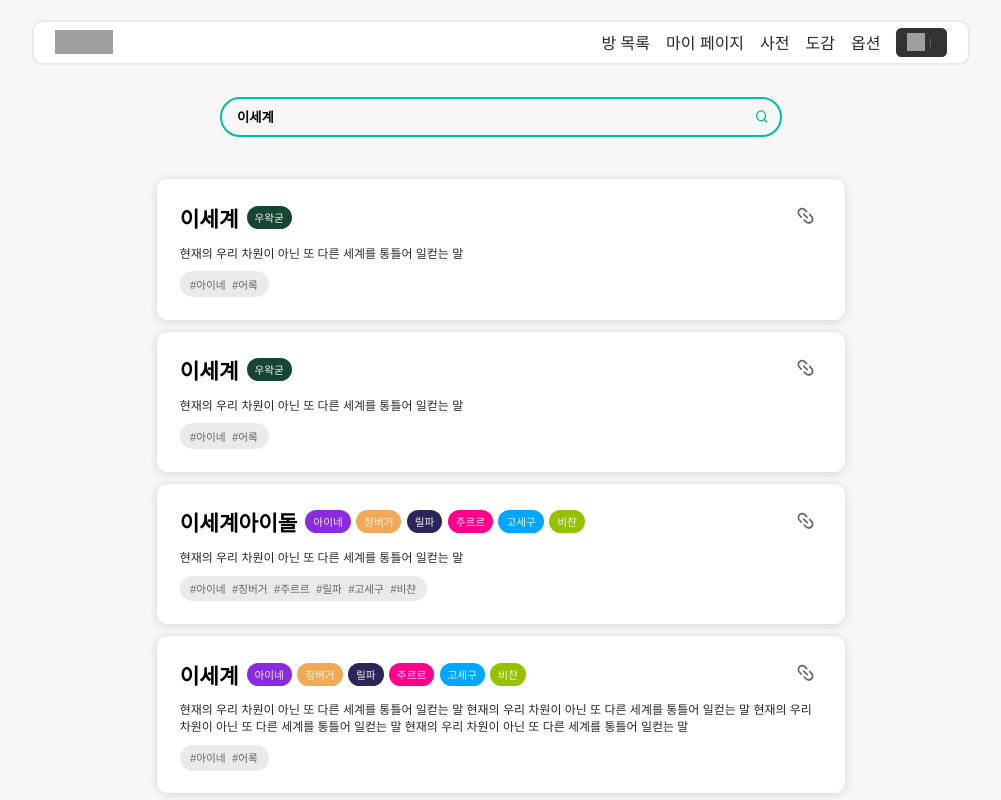
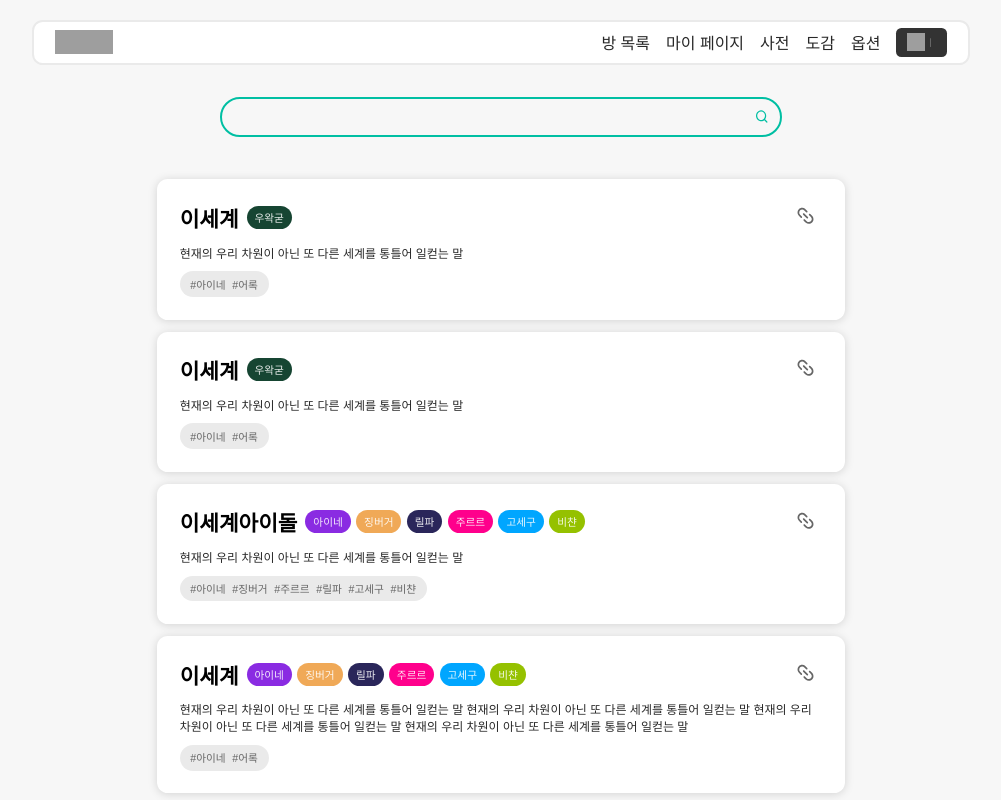
Before and after one commit to iqeq1945/wakttu_frontend, a Next.js app: page /dictionary/search in a window 1280 px wide. Shown: the whole page, without its empty margins (139-1140 px from the left). Built offline with nearby package versions, Linux system fonts and the light colour scheme; no server answers; grey boxes are pictures that could not be loaded; a web font is replaced by a local one.

Commit message:
feat: Add search functionality using query parameters in SearchBar
- Implemented search functionality in SearchBar using query parameters

```diff
--- a/src/components/dictionary/SearchBar.tsx
+++ b/src/components/dictionary/SearchBar.tsx
@@ -10,7 +10,7 @@ const SearchBar = ({ value }: { value?: string }) => {
     setInputValue(event.target.value);
   };
   const handleClick = () => {
-    router.push("/dictionary/search");
+    router.push(`/dictionary/search?keyword=${inputValue}`);
   };
   const handleKeyDown = (event: React.KeyboardEvent<HTMLInputElement>) => {
     if (event.key === 'Enter') {
--- a/src/components/dictionary/search/SearchSection.tsx
+++ b/src/components/dictionary/search/SearchSection.tsx
@@ -3,10 +3,10 @@ import { Word, WordProps } from "@/components/dictionary/Word";
 import SearchBar from "@/components/dictionary/SearchBar";
 import { ListWrapper } from "@/styles/dictionary/Word";
 
-const SearchSection: React.FC<{ words: WordProps[] }> = ({ words }) => {
+const SearchSection: React.FC<{ keyword: string, words: WordProps[] }> = ({ keyword, words }) => {
   return (
     <Container>
-      <SearchBar value="이세계" />
+      <SearchBar value={keyword} />
       <ListWrapper>
         {words.map((wordProps, index) => (
           <Word key={index} {...wordProps} />
```
